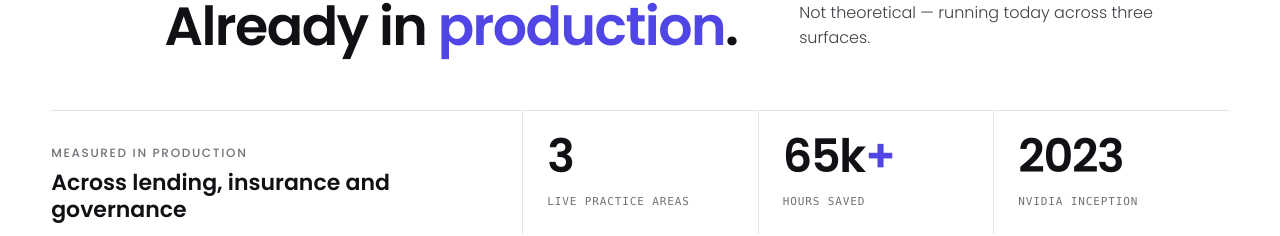
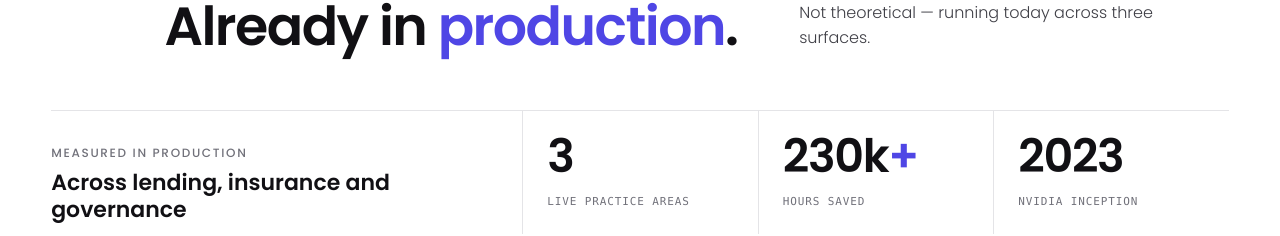
Before and after one commit to NewronAI/web, a Next.js app: page /about in a window 1280 px wide. Shown: the part 2580-2816 px from the top of the page. Built offline with nearby package versions, Linux system fonts and the light colour scheme.

Commit message:
numbers updated

```diff
--- a/app/about/page.tsx
+++ b/app/about/page.tsx
@@ -34,7 +34,7 @@ export default function Page() {
 
       <Band id="footprint">
         <Head tag="03" eyebrow="Where we run" title={<>Already in <em className="italic">production</em>.</>} kicker="Not theoretical — running today across three surfaces." />
-        <StatBand lead={<>Across lending, insurance and governance</>} stats={[{ v: "3", suffix: "", k: "Live practice areas" }, { v: "65k", suffix: "+", k: "Hours saved" }, { v: "2023", suffix: "", k: "NVIDIA Inception" }]} />
+        <StatBand lead={<>Across lending, insurance and governance</>} stats={[{ v: "3", suffix: "", k: "Live practice areas" }, { v: "230k", suffix: "+", k: "Hours saved" }, { v: "2023", suffix: "", k: "NVIDIA Inception" }]} />
       </Band>
 
       <Band id="story" bg="var(--bg-2)" style={{ borderTop: "1px solid var(--line)" }}>
--- a/app/banks/page.tsx
+++ b/app/banks/page.tsx
@@ -39,7 +39,7 @@ export default function Page() {
 
       <Band id="impact">
         <Head tag="03" eyebrow="In production" title={<>Outcomes banks measure.</>} kicker="From origination deployments. The operations and copilot workflows above are newer and are not covered by these numbers." />
-        <StatBand lead={<>Measured on credit-desk deployments</>} stats={[{ v: "66", suffix: "%", k: "Reduction in TAT" }, { v: "200", suffix: "%", k: "Productivity uplift" }, { v: "65k", suffix: "+", k: "Hours saved" }]} />
+        <StatBand lead={<>Measured on credit-desk deployments</>} stats={[{ v: "66", suffix: "%", k: "Reduction in TAT" }, { v: "200", suffix: "%", k: "Productivity uplift" }, { v: "230k", suffix: "+", k: "Hours saved" }]} />
       </Band>
 
       <Band id="faq" bg="var(--bg-2)" style={{ borderTop: "1px solid var(--line)" }}>
--- a/app/lending-intelligence/page.tsx
+++ b/app/lending-intelligence/page.tsx
@@ -54,7 +54,7 @@ export default function Page() {
           <Chips label="Commercial" items={["Loan against property", "Overdraft", "Gold loan", "Equipment finance", "Revenue-based finance", "Line of credit"]} />
           <Chips label="Consumer" items={["Home loan", "Auto loan", "Loan against securities", "Personal loan", "Education loan", "Credit card"]} />
         </div>
-        <StatBand lead={<>What credit teams see in production</>} stats={[{ v: "66", suffix: "%", k: "Reduction in TAT" }, { v: "200", suffix: "%", k: "Productivity uplift" }, { v: "65k", suffix: "+", k: "Hours saved" }]} />
+        <StatBand lead={<>What credit teams see in production</>} stats={[{ v: "66", suffix: "%", k: "Reduction in TAT" }, { v: "200", suffix: "%", k: "Productivity uplift" }, { v: "230k", suffix: "+", k: "Hours saved" }]} />
       </Band>
 
       <Band id="flow">
--- a/components/home.tsx
+++ b/components/home.tsx
@@ -462,7 +462,7 @@ function Msg({ from, right, accent, children }: { from: string; right?: boolean;
 }
 
 function Outcomes() {
-  const o = [{ k: "Reduction in TAT", v: 66, suffix: "%" }, { k: "Productivity uplift", v: 200, suffix: "%" }, { k: "Hours saved", v: 130000, suffix: "+" }];
+  const o = [{ k: "Reduction in TAT", v: 66, suffix: "%" }, { k: "Productivity uplift", v: 200, suffix: "%" }, { k: "Hours saved", v: 230000, suffix: "+" }];
   return (
     <div className="r-stats" style={{ marginTop: 56 }}>
       <div style={{ padding: "32px 24px 0 0" }}>
```
